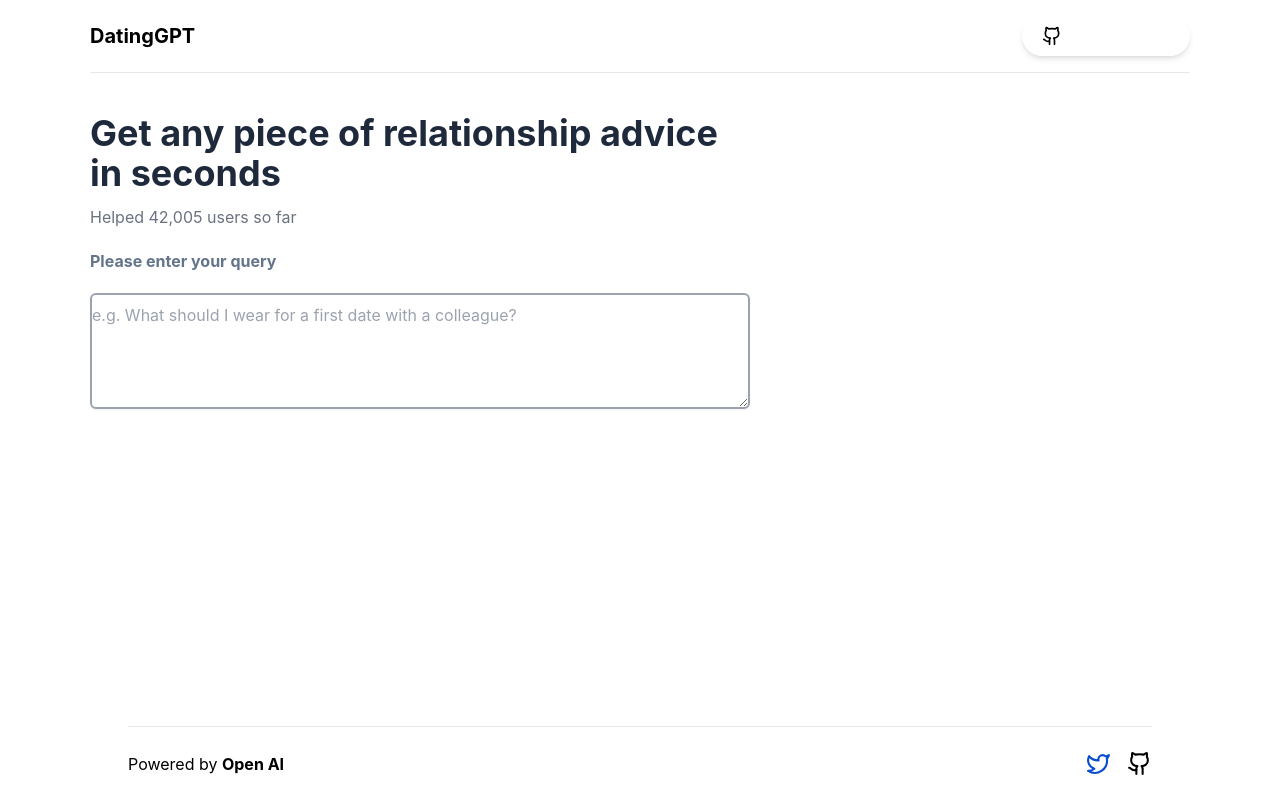
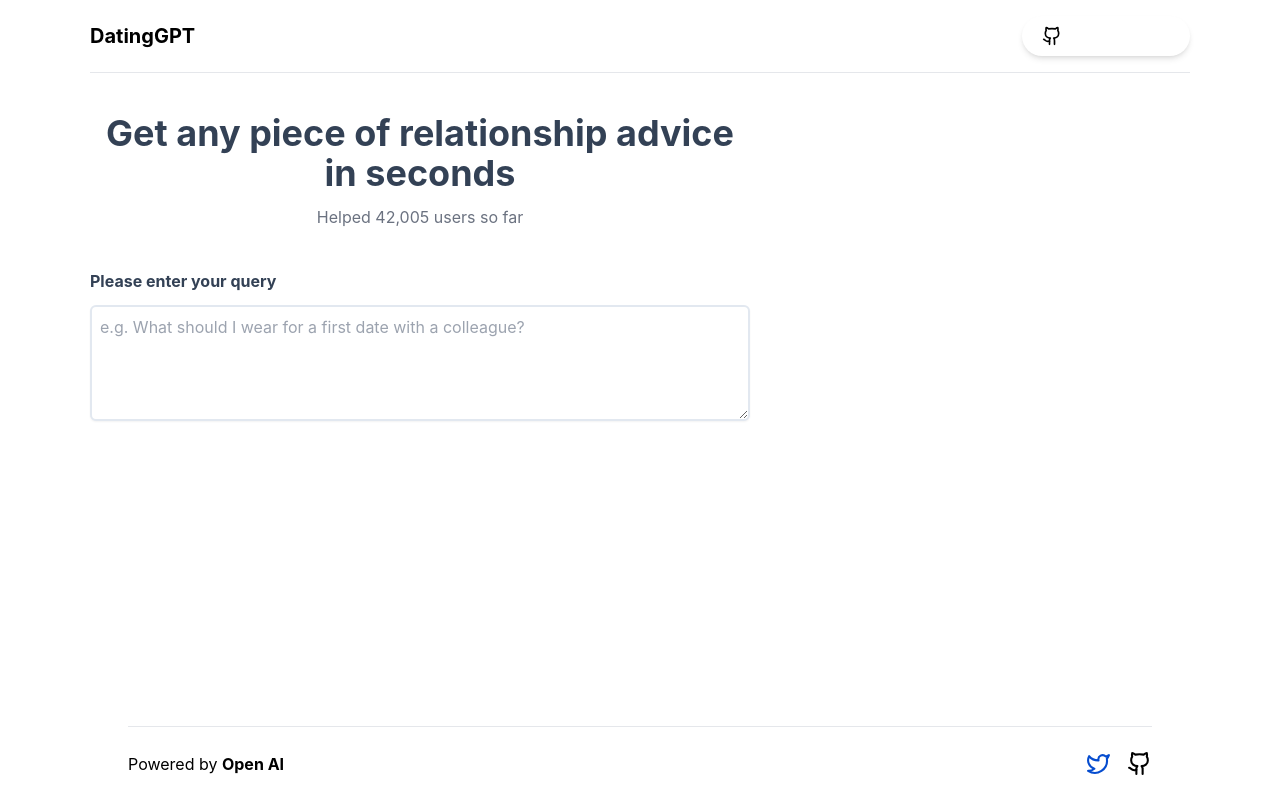
Before and after one commit to francisamidu/dating-gpt, a Next.js app: page /advice in a window 1280 px wide. Built offline with nearby package versions, Linux system fonts and the light colour scheme.

Commit message:
UI tweaks

```diff
--- a/pages/advice.tsx
+++ b/pages/advice.tsx
@@ -8,15 +8,17 @@
   const text = `Helped ${formatter.format(num)} users so far `;
 
   return (
-    <section className="h-full md:max-w-[1100px] md:mx-auto my-10">
-      <h1 className="font-bold text-4xl md:w-3/5 mb-3 text-slate-800">
-        Get any piece of relationship advice in seconds
-      </h1>
-      <h2 className="text-gray-500">
-        <span>{text}</span>
-      </h2>
-      <form className="w-3/5 mt-5">
-        <label htmlFor="advice" className="font-bold text-slate-500">
+    <section className="h-full md:max-w-[1100px] md:mx-auto my-10 flex flex-col item-center">
+      <div className="text-center md:w-3/5">
+        <h1 className="font-bold text-4xl mb-3 text-slate-700">
+          Get any piece of relationship advice in seconds
+        </h1>
+        <h2 className="text-gray-500">
+          <span>{text}</span>
+        </h2>
+      </div>
+      <form className="w-3/5 mt-10">
+        <label htmlFor="advice" className="font-bold text-slate-700">
           Please enter your query
         </label>
         <textarea
@@ -24,7 +26,7 @@
           value={advice}
           onChange={(e) => setAdvice(e.target.value)}
           rows={4}
-          className="w-full rounded-md border-2 border-gray-400 shadow-sm focus:border-black focus:ring-black my-5 py-2"
+          className="w-full rounded-md border-2 border-slate-200 shadow-sm focus:border-slate-500 focus:ring-slate-500 p-2 mt-3"
           placeholder={
             "e.g. What should I wear for a first date with a colleague?"
           }
```
